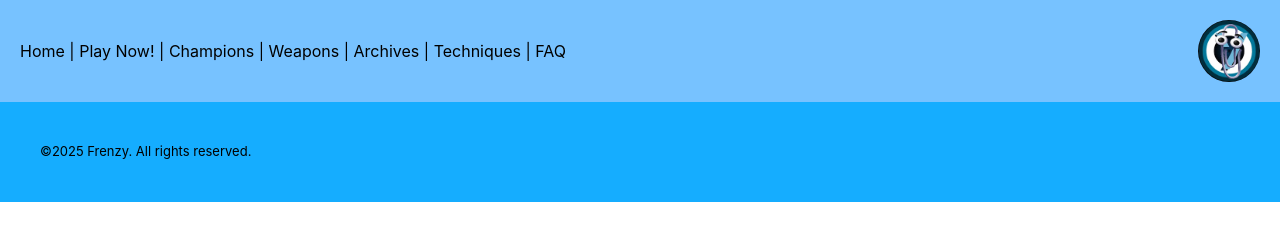
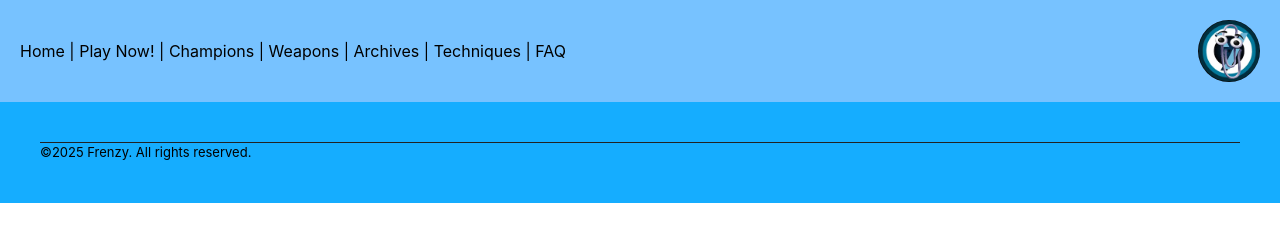
Before and after one commit to Yooli8537/FrenzySite, a plain HTML site: page index.html in a window 1280 px wide. Drawn offline with Linux system fonts and the light colour scheme.

Commit message:
style.css update

```diff
--- a/css/style.css
+++ b/css/style.css
@@ -31,6 +31,7 @@ a {
 
 .note {
   font-size: small;
+  border-top: 1px solid #222;
 }
 
 /* Images */
```
